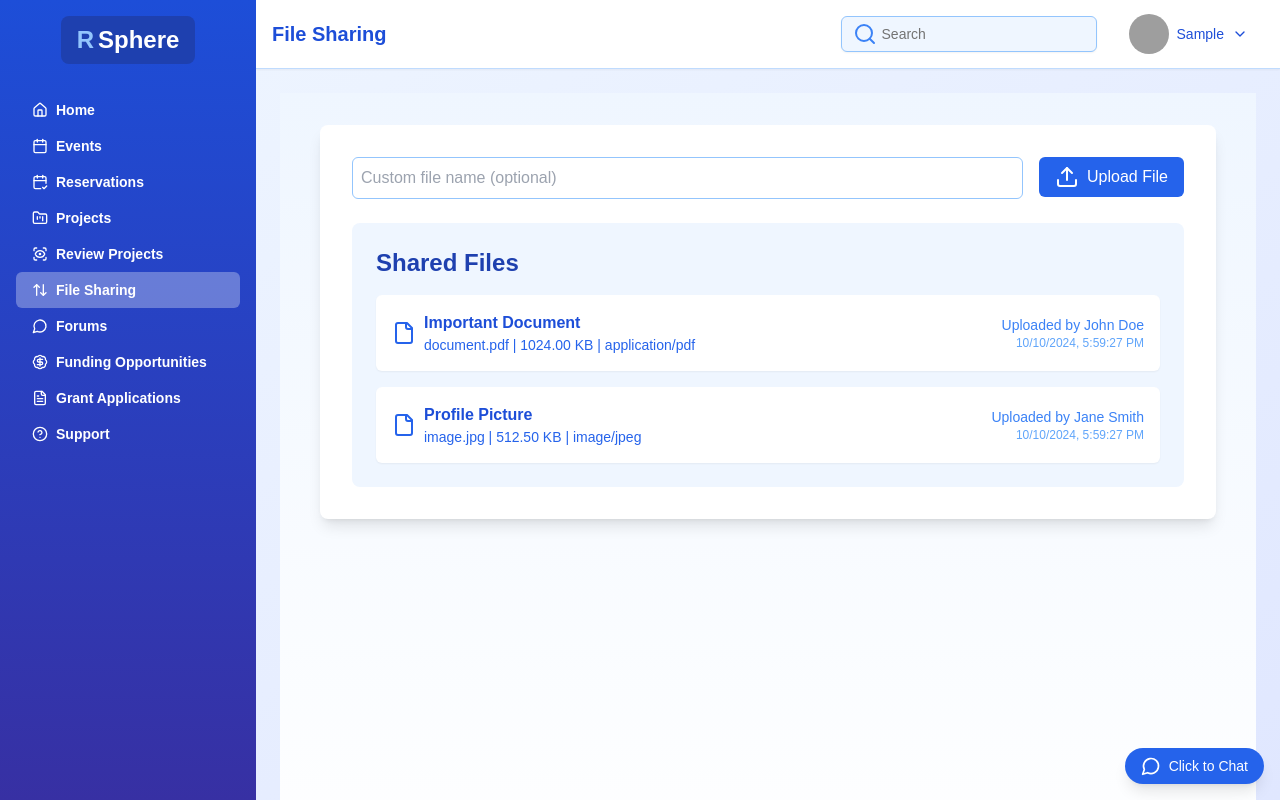
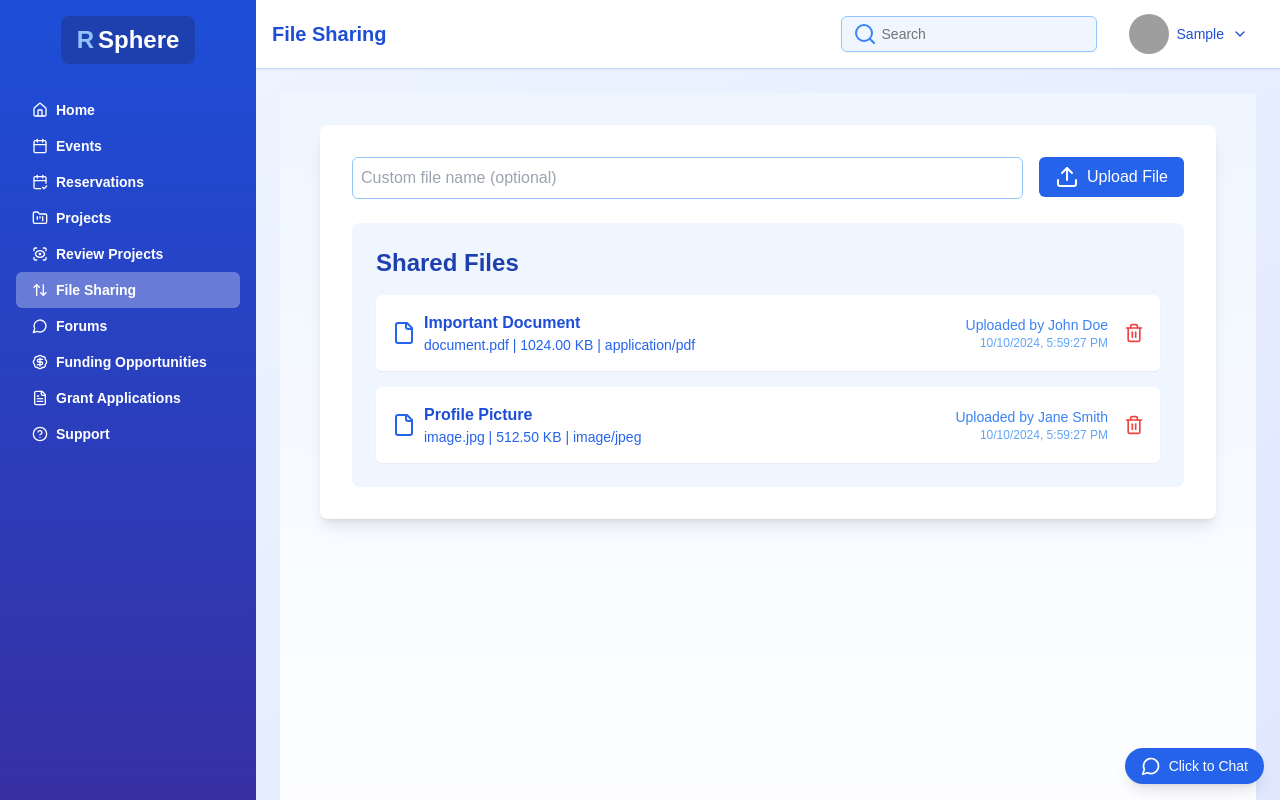
Before and after one commit to DEEP-24/wdm-research, a Next.js app: page /file-sharing in a window 1280 px wide. Built offline with nearby package versions, Linux system fonts and the light colour scheme; sample sign-in values are in the browser's storage; grey boxes are pictures that could not be loaded.

Commit message:
chore: can delete files

```diff
--- a/app/(dashboard)/file-sharing/page.tsx
+++ b/app/(dashboard)/file-sharing/page.tsx
@@ -1,6 +1,6 @@
 "use client";
 
-import { FileIcon, UploadIcon } from "lucide-react";
+import { FileIcon, UploadIcon, Trash2Icon } from "lucide-react";
 import type React from "react";
 import { useState, useEffect } from "react";
 
@@ -68,6 +68,12 @@
     }
   };
 
+  const handleDeleteFile = (id: number) => {
+    const updatedFiles = files.filter((file) => file.id !== id);
+    setFiles(updatedFiles);
+    localStorage.setItem("sharedFiles", JSON.stringify(updatedFiles));
+  };
+
   return (
     <div className="min-h-screen bg-gradient-to-b from-blue-50 to-white p-4 sm:p-8">
       <div className="max-w-4xl mx-auto bg-white rounded-lg shadow-lg p-6 sm:p-8">
@@ -113,11 +119,21 @@
                         </p>
                       </div>
                     </div>
-                    <div className="text-right">
-                      <p className="text-sm text-blue-500">Uploaded by {file.uploadedBy}</p>
-                      <p className="text-xs text-blue-400">
-                        {new Date(file.uploadDate).toLocaleString()}
-                      </p>
+                    <div className="flex items-center">
+                      <div className="text-right mr-4">
+                        <p className="text-sm text-blue-500">Uploaded by {file.uploadedBy}</p>
+                        <p className="text-xs text-blue-400">
+                          {new Date(file.uploadDate).toLocaleString()}
+                        </p>
+                      </div>
+                      {/* biome-ignore lint/a11y/useButtonType: <explanation> */}
+                      <button
+                        onClick={() => handleDeleteFile(file.id)}
+                        className="text-red-500 hover:text-red-700 transition duration-300"
+                        aria-label="Delete file"
+                      >
+                        <Trash2Icon size={20} />
+                      </button>
                     </div>
                   </div>
                 </li>
```
